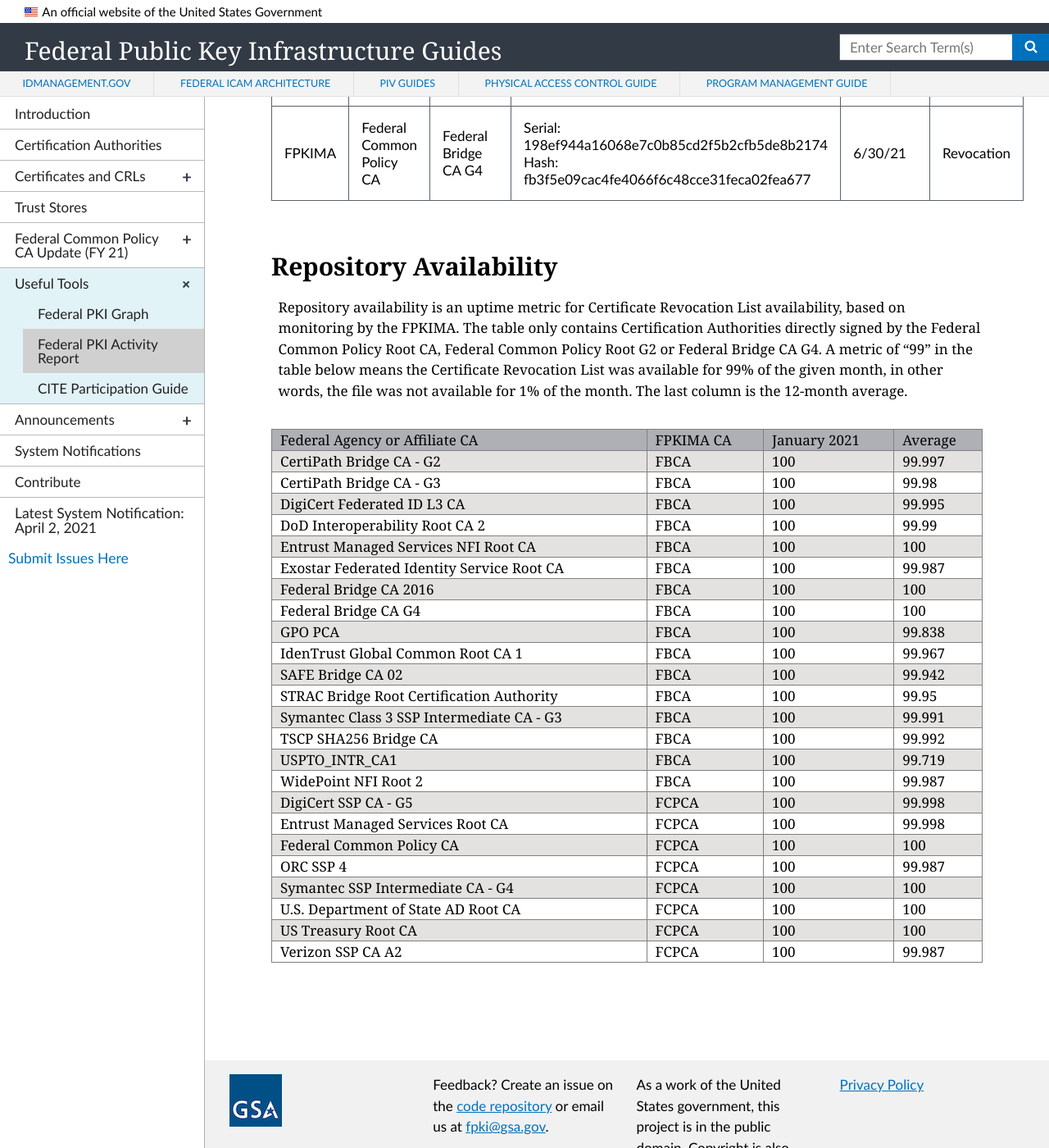
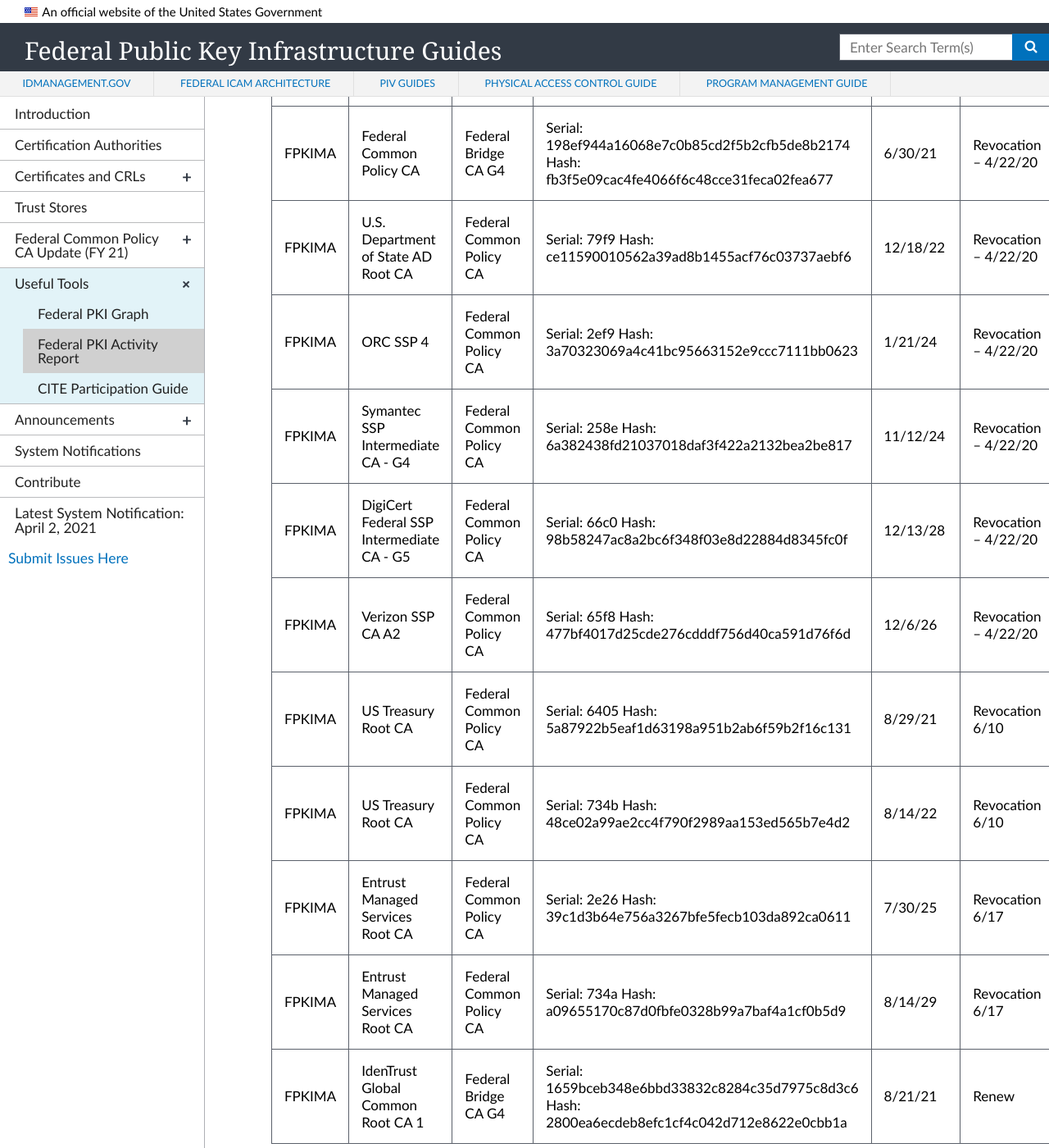
Before and after one commit to GSA/fpki-guides, a Jekyll site: the page built from _tools/03_fpki_activity_report.md, in a window 1280 px wide and 1400 px high, scrolled down 2594 px. Shown: the whole window at 82% size. Built offline with Jekyll 4.4.1, drawn with Linux system fonts in a browser that asks for light colours; nearby versions of some CDN libraries; some of the changed text lies outside the part shown.

Commit message:
UpdateCertificateActivitiesTables

```diff
--- a/_tools/03_fpki_activity_report.md
+++ b/_tools/03_fpki_activity_report.md
@@ -5,7 +5,7 @@
 permalink: tools/fpkiactivityreport/
 ---
 
-Updated: April 7, 2021
+Updated: April 11, 2021
 
 This report provides a technical and policy compliance status for each Federal Public Key Infrastructure (FPKI) Affiliate.
 
@@ -30,22 +30,31 @@
 
 | Affiliate | Subject CA | Issuing CA | Serial # & SHA-1 Hash | Issued Date |
 | --------- | ---------- | ---------- | --------------------- | ----------- |
-| FPKIMA | Federal Bridge CA G4	| Federal Common Policy CA G2 | Serial: 234200beaa6dada658f53b403f418295290cae82 Hash: 97db351e069964297a82040eb760c9cc1d74ba33 | Issued on 10/15/20, Published 2/2/21 |
-| FPKIMA | Federal Common Policy CA G2 | Federal Bridge CA G4 | Serial: 129217e6c9126fd816babe02d9192ae2b519e231 Hash: edf2d373f4c56b5186087300638e3c5660c9a090 | Issued on 10/15/20, Published 2/2/21 |
+| N/A | - | - | - | - |
 
 The following certificates were removed from the FPKI Trust Infrastructure in the last 30 days.
 
-| Affiliate | Subject CA | Issuing CA | Serial # & SHA-1 Hash | Action Date |
-| --------- | ---------- | ---------- | --------------------- | ----------- |
-| N/A | - | - | - | - |
-
+| Affiliate | Subject CA | Issuing CA | Serial # & SHA-1 Hash | Expiration Date | Action |
+| --------- | ---------- | ---------- | --------------------- | ----------- | ----------- |
+| FPKIMA | SAFE Bridge CA 02 | Federal Bridge CA G4 | Serial: 18a4dd0c2b5068bf964e3f333e76821f1594042b Hash: 600319e6c322229f88e0f434ba96fb0dfd00252e | 6/7/21 | Revoked |
+| FPKIMA | CertiPath Bridge CA - G2 | Federal Bridge CA G4 | Serial: 154d6e5eb1df740a2588ca6e27d3b557829a0dfc Hash: 3bfc4df881682f8846bff486d422025aee7494d8 | 12/12/22 | Revoked |
 
 The following certificates are planned for a certificate action in the near future, dates to be determined based on availability.
 
 | Affiliate | Subject CA | Issuing CA | Serial # & SHA-1 Hash | Expiration Date | Action |
 | --------- | ---------- | ---------- | --------------------- | --------------- | ------ |
-| FPKIMA | Federal Bridge CA G4 | Federal Common Policy CA | Serial: 7994 Hash: e836f3016bfb6e8df274f27fd8a4a5054517b0f1 |	12/12/21 | Revocation |
-| FPKIMA | Federal Common Policy CA | Federal Bridge CA G4 | Serial: 198ef944a16068e7c0b85cd2f5b2cfb5de8b2174 Hash: fb3f5e09cac4fe4066f6c48cce31feca02fea677 | 6/30/21 | Revocation |
+| FPKIMA | Federal Bridge CA G4 | Federal Common Policy CA | Serial: 7994 Hash: e836f3016bfb6e8df274f27fd8a4a5054517b0f1  | 12/12/21 | Revocation – 4/22/20 |
+| FPKIMA | Federal Common Policy CA | Federal Bridge CA G4 | Serial: 198ef944a16068e7c0b85cd2f5b2cfb5de8b2174 Hash: fb3f5e09cac4fe4066f6c48cce31feca02fea677 | 6/30/21 | Revocation – 4/22/20 |
+| FPKIMA | U.S. Department of State AD Root CA | Federal Common Policy CA | Serial: 79f9 Hash: ce11590010562a39ad8b1455acf76c03737aebf6 | 12/18/22 | Revocation – 4/22/20 |
+| FPKIMA | ORC SSP 4 | Federal Common Policy CA | Serial: 2ef9 Hash: 3a70323069a4c41bc95663152e9ccc7111bb0623 | 1/21/24 | Revocation – 4/22/20 |
+| FPKIMA | Symantec SSP Intermediate CA - G4 | Federal Common Policy CA | Serial: 258e Hash: 6a382438fd21037018daf3f422a2132bea2be817 | 11/12/24 | Revocation – 4/22/20 |
+| FPKIMA | DigiCert Federal SSP Intermediate CA - G5 | Federal Common Policy CA | Serial: 66c0 Hash: 98b58247ac8a2bc6f348f03e8d22884d8345fc0f | 12/13/28 | Revocation – 4/22/20 |
+| FPKIMA | Verizon SSP CA A2 | Federal Common Policy CA | Serial: 65f8 Hash: 477bf4017d25cde276cdddf756d40ca591d76f6d | 12/6/26 | Revocation – 4/22/20 |
+| FPKIMA | US Treasury Root CA | Federal Common Policy CA | Serial: 6405 Hash: 5a87922b5eaf1d63198a951b2ab6f59b2f16c131 | 8/29/21 | Revocation 6/10 |
+| FPKIMA | US Treasury Root CA | Federal Common Policy CA | Serial: 734b Hash: 48ce02a99ae2cc4f790f2989aa153ed565b7e4d2 | 8/14/22| Revocation 6/10 |
+| FPKIMA | Entrust Managed Services Root CA | Federal Common Policy CA | Serial: 2e26 Hash: 39c1d3b64e756a3267bfe5fecb103da892ca0611 | 7/30/25 | Revocation 6/17 |
+| FPKIMA | Entrust Managed Services Root CA | Federal Common Policy CA | Serial: 734a Hash: a09655170c87d0fbfe0328b99a7baf4a1cf0b5d9 | 8/14/29 | Revocation 6/17 |
+| FPKIMA | IdenTrust Global Common Root CA 1 | Federal Bridge CA G4 | Serial: 1659bceb348e6bbd33832c8284c35d7975c8d3c6 Hash: 2800ea6ecdeb8efc1cf4c042d712e8622e0cbb1a | 8/21/21 | Renew |
 
 
 
```
